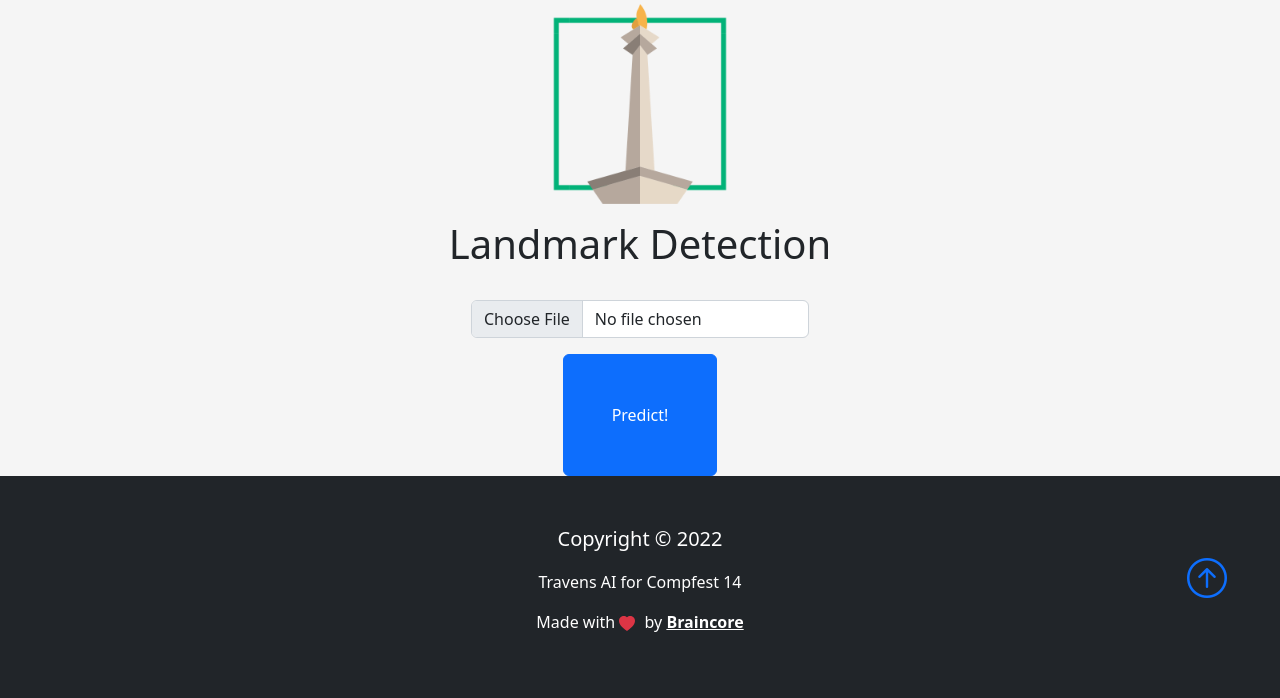
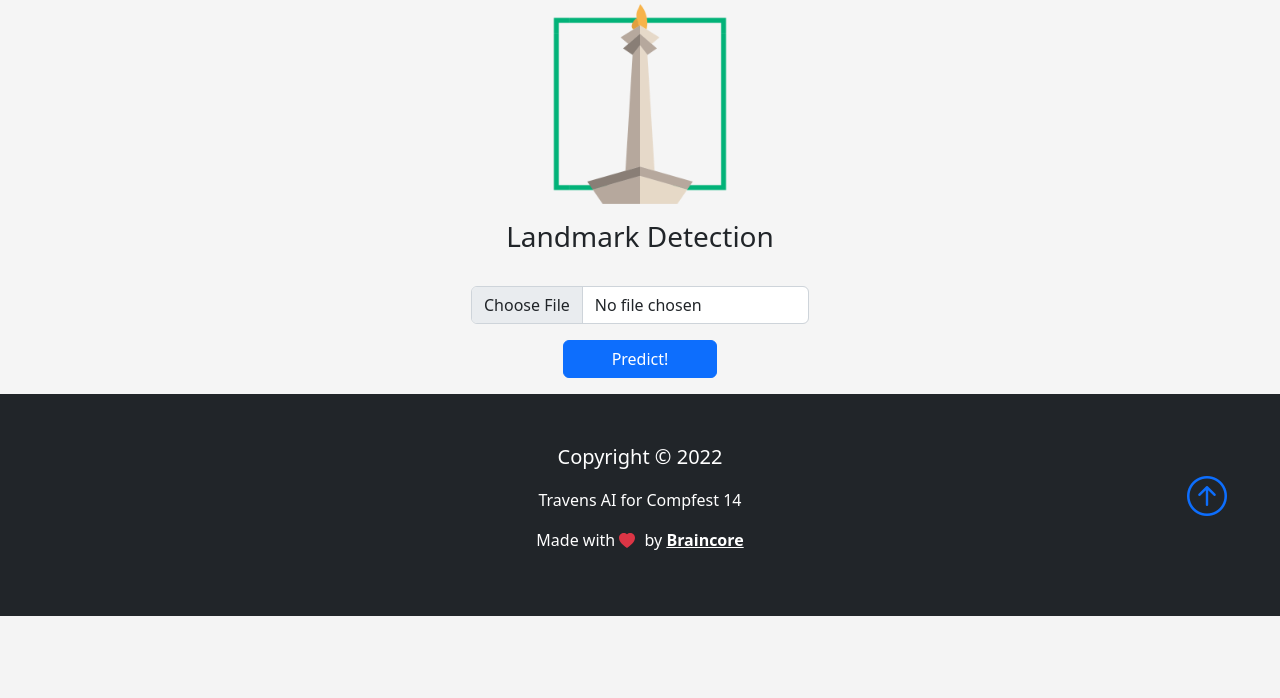
Before and after one commit to algonacci/COMPFEST-14, a Flask app: page /landmark-detection in a window 1280 px wide. Shown: the part 185-883 px from the top of the page. After the commit the page ends 801 px from the top, so only its background shows below. Run offline with Flask 2, Linux system fonts and the light colour scheme; parts of the project's set-up code (start-up, migrations or seed data) failed here and were passed over; some libraries are stand-ins or nearby versions.

Commit message:
Update landmark-detection.html

```diff
--- a/templates/landmark-detection.html
+++ b/templates/landmark-detection.html
@@ -13,7 +13,7 @@
                 <img src="/static/img/logo-object-detection.png" alt="Landmark Detection" width="200">
             </div>
             <div class="col-lg-12 d-flex justify-content-center mt-3">
-                <h1>Landmark Detection</h1>
+                <h3>Landmark Detection</h3>
             </div>
             <div class="col-lg-12 justify-content-center d-flex">
                 <div>
@@ -23,7 +23,7 @@
             </div>
             <img id="output" alt="" width="40%" height="40%" />
             <div class="col-lg-12 d-flex justify-content-center mt-3">
-                <button class="btn btn-primary p-5">Predict!</button>
+                <button class="btn btn-primary px-5 mb-3">Predict!</button>
             </div>
         </div>
     </div>
```
